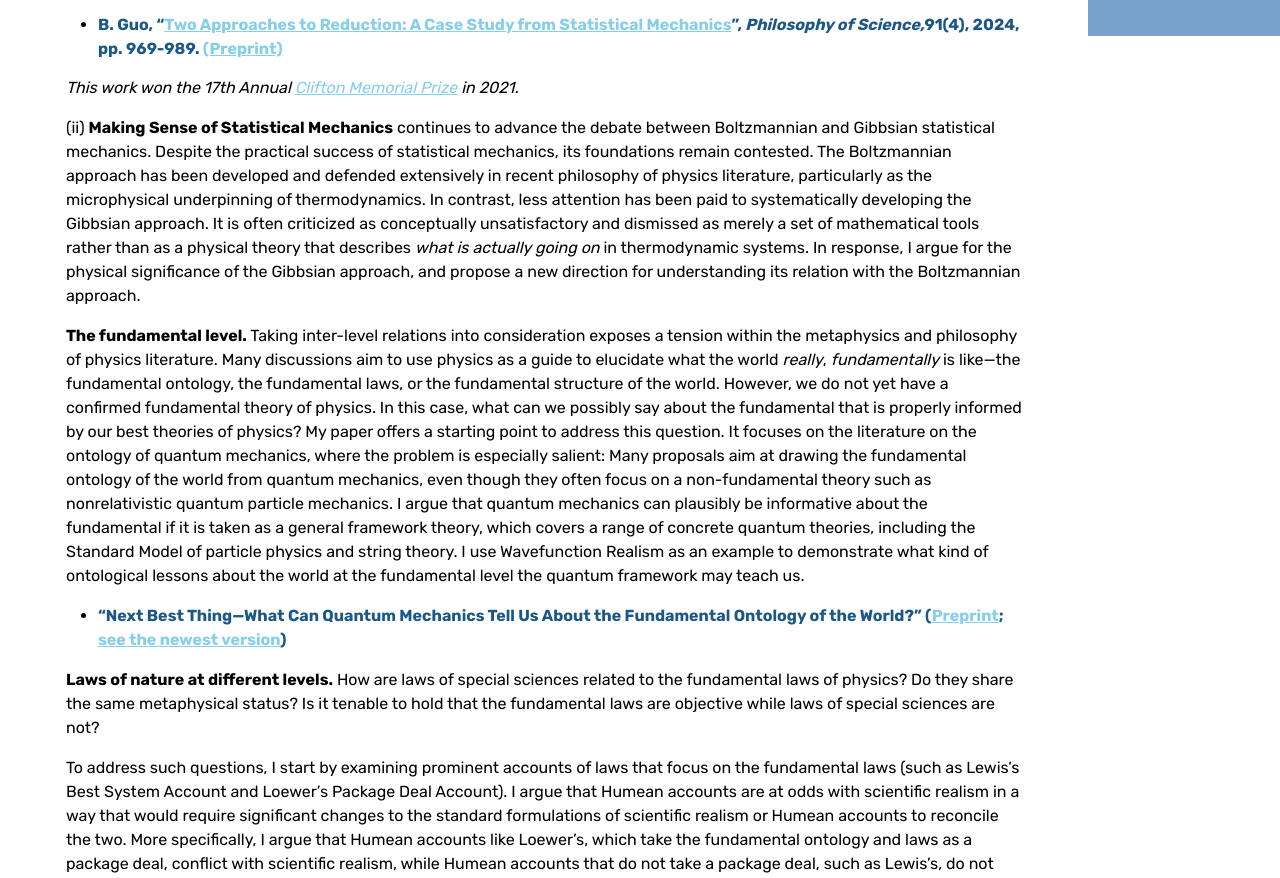
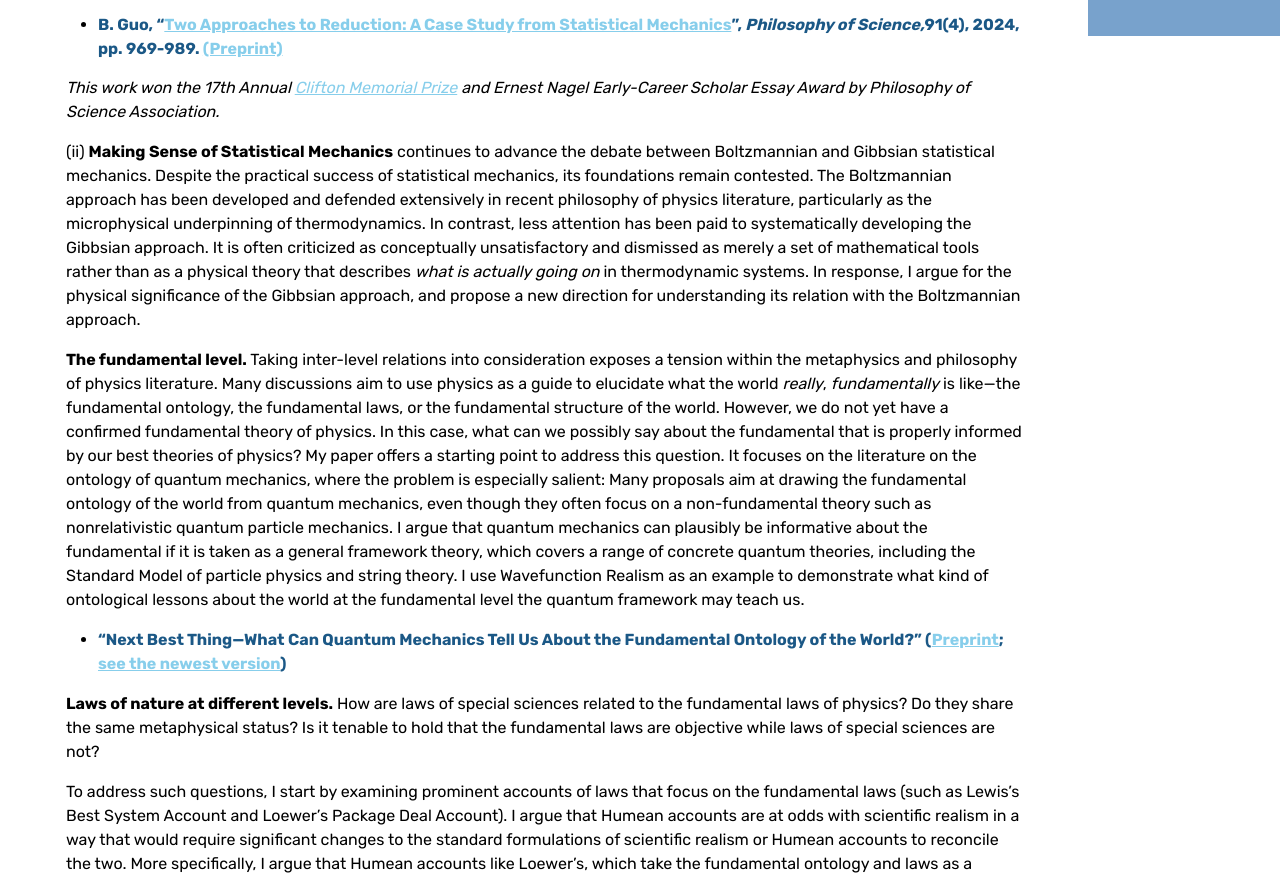
Before and after one commit to bixinguo/bixinguo.github.io, a plain HTML site: page index.html in a window 1280 px wide. Shown: the part 914-1792 px from the top of the page. Drawn offline with Linux system fonts and the light colour scheme.

Commit message:
Enhance award details in index.html
Updated the award description to include the Ernest Nagel Early-Career Scholar Essay Award.

```diff
--- a/index.html
+++ b/index.html
@@ -103,7 +103,7 @@ a:visited {
       <ul style="list-style-type: disc; padding-left: 2em; margin: 0;">
 	  <li><span style="color: #1B5886;"><b>B. Guo, “<a href="https://doi.org/10.1017/psa.2023.52">Two Approaches to Reduction: A Case Study from Statistical Mechanics</a>”, <i>Philosophy of Science,</i>91(4), 2024, pp. 969-989. <a href="https://philsci-archive.pitt.edu/22733/">(Preprint)</a></span></b></li>
   	  </ul>
- <i>This work won the 17th Annual <a href="https://www.logicmathphysics.uwo.ca/?page_id=29">Clifton Memorial Prize</a> in 2021.</i>
+ <i>This work won the 17th Annual <a href="https://www.logicmathphysics.uwo.ca/?page_id=29">Clifton Memorial Prize</a> and Ernest Nagel Early-Career Scholar Essay Award by Philosophy of Science Association.</i>
 			<p> (ii) <b>Making Sense of Statistical Mechanics</b> continues to advance the debate between Boltzmannian and Gibbsian statistical mechanics. Despite the practical success of statistical mechanics, its foundations remain contested. The Boltzmannian approach has been developed and defended extensively in recent philosophy of physics literature, particularly as the microphysical underpinning of thermodynamics. In contrast, less attention has been paid to systematically developing the Gibbsian approach. It is often criticized as conceptually unsatisfactory and dismissed as merely a set of mathematical tools rather than as a physical theory that describes <i>what is actually going on</i> in thermodynamic systems. In response, I argue for the physical significance of the Gibbsian approach, and propose a new direction for understanding its relation with the Boltzmannian approach.</p>
         	<!-- <p class="indent"><span style="color: #1B5886;"><b>“Making Sense of Statistical Mechanics: the Gibbsian and Boltzmannian Approaches” <a href="GSM_PSA.pdf">(Slides)</a></span></b><p> -->
 
```
